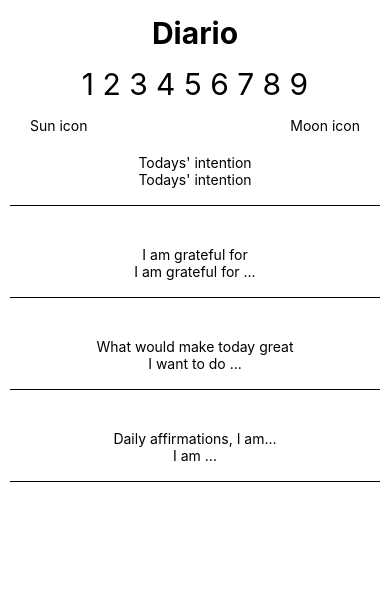
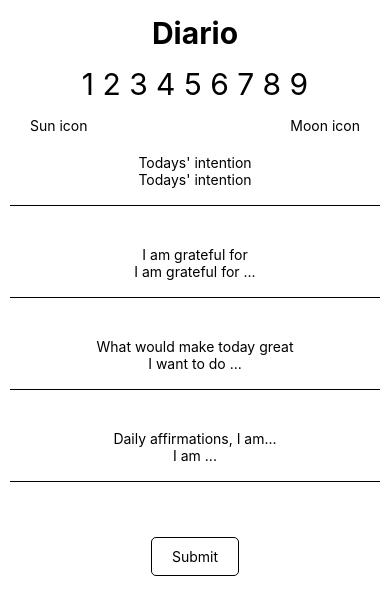
Before and after one commit to AissaRouk/Journaly, a React Native app: screen / in a window 390 px wide. Shown: the top 614 px of the page. Built offline with nearby package versions, Linux system fonts and the light colour scheme; no server answers.

Commit message:
Added submit button and states for the InputTexts

```diff
--- a/App.tsx
+++ b/App.tsx
@@ -4,6 +4,7 @@ import {
   StyleSheet,
   Text,
   TextInput,
+  TouchableOpacity,
   View,
 } from 'react-native';
 
@@ -14,6 +15,11 @@ function App(): React.JSX.Element {
   const [quote, setQuote] = useState<string>();
   const [author, setAuthor] = useState<string>();
   const [error, setError] = useState<any>(null);
+  //states for the InputText's
+  const [intention, setIntention] = useState<string>();
+  const [grateful, setGrateful] = useState<string>();
+  const [today, setToday] = useState<string>();
+  const [affirmations, setAffirmations] = useState<string>();
 
   // fetching the quote
   useEffect(() => {
@@ -61,31 +67,62 @@ function App(): React.JSX.Element {
         )}
 
         {/* Daily quote */}
-        {quote && !error && <Text style={styles.quote}>{quote}</Text>}
+        {quote && !error && (
+          <Text style={styles.quote}>
+            {quote} - {author}
+          </Text>
+        )}
 
         {/* Daily Inputs */}
+        <>
           <Text>Todays' intention</Text>
           <TextInput
             placeholder="Todays' intention"
             style={styles.inputText}
             multiline
+            value={intention}
+            onChangeText={setIntention}
           />
           <Text>I am grateful for</Text>
           <TextInput
             placeholder="I am grateful for ..."
             style={styles.inputText}
             multiline
+            value={grateful}
+            onChangeText={setGrateful}
           />
           <Text>What would make today great</Text>
           <TextInput
             placeholder="I want to do ..."
             style={styles.inputText}
             multiline
+            value={today}
+            onChangeText={setGrateful}
           />
           <Text>Daily affirmations, I am...</Text>
-        <TextInput placeholder="I am ..." style={styles.inputText} multiline />
+          <TextInput
+            placeholder="I am ..."
+            style={styles.inputText}
+            multiline
+            value={affirmations}
+            onChangeText={setAffirmations}
+          />
+        </>
       </View>
       {/* Night journaling */}
+      {/* Submit button */}
+      <View style={{justifyContent: 'center', alignItems: 'center'}}>
+        <TouchableOpacity
+          style={{
+            paddingHorizontal: 20,
+            paddingVertical: 10,
+            borderWidth: 0.5,
+            borderColor: 'black',
+            borderRadius: 5,
+          }}>
+          <Text>Submit</Text>
+        </TouchableOpacity>
+      </View>
     </View>
   );
 }
```
Lines whose indentation alone changed are shown as unchanged.
